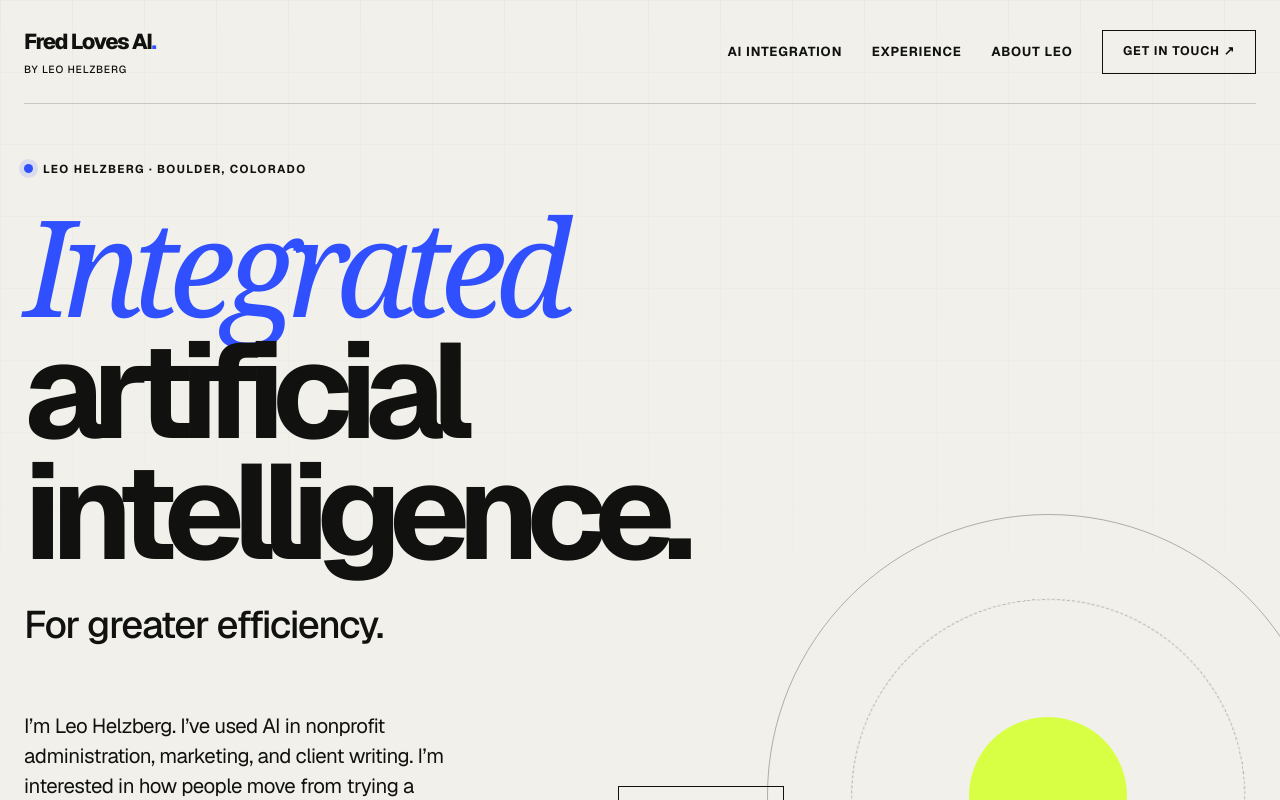
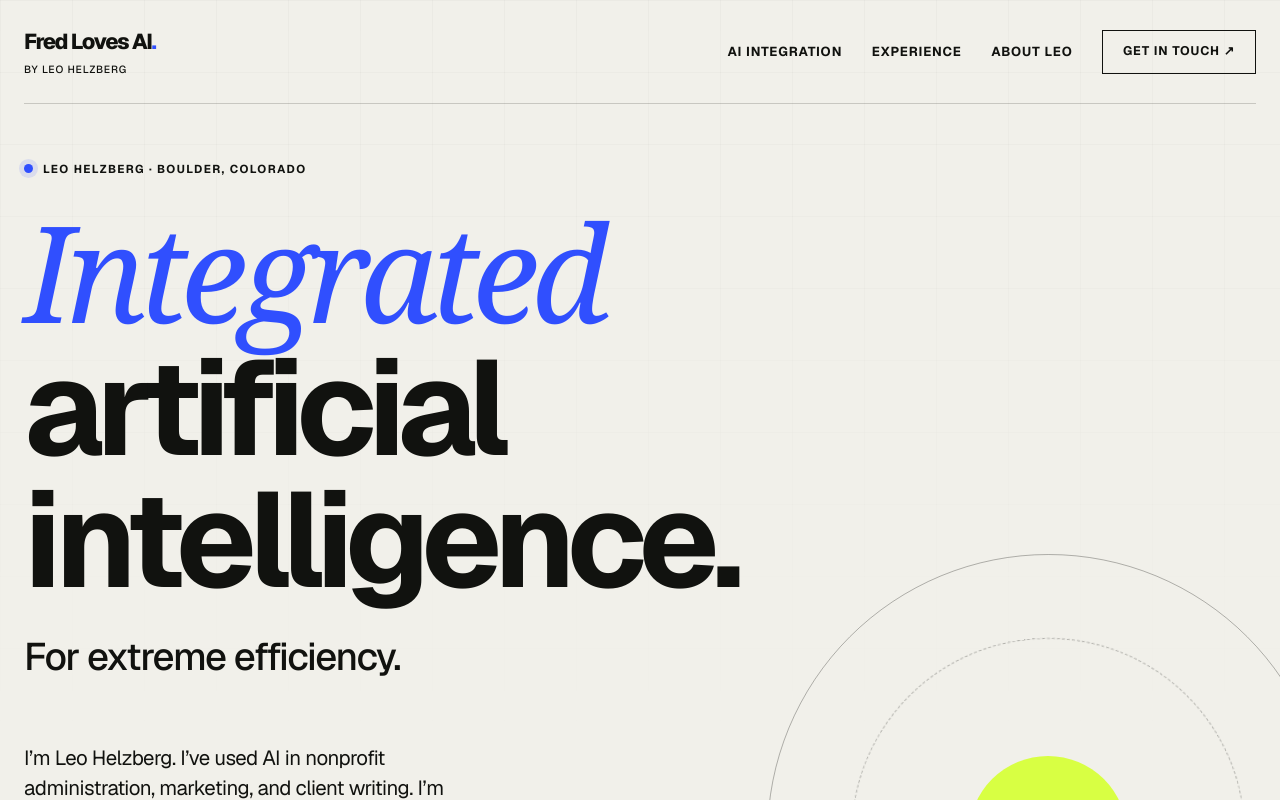
Before and after one commit to Fred-Leo/fred-loves-ai, a Next.js app: page / in a window 1280 px wide. Shown: the top 800 px of the page. Built offline with nearby package versions, Linux system fonts and the light colour scheme.

Commit message:
Use extreme efficiency and fix headline ligatures and spacing

```diff
--- a/src/app/globals.css
+++ b/src/app/globals.css
@@ -846,3 +846,6 @@ a {
 .integration-grid p,.integration-closing{font-size:1rem;line-height:1.65;color:#f1f0eabf;margin:0}
 .integration-closing{max-width:620px;margin:60px 0 0 auto}
 @media(max-width:800px){.integration-grid{grid-template-columns:1fr;gap:35px}.integration-grid article+article{border-top:1px solid #ffffff40;padding-top:30px}.integration-grid h3{margin-top:18px}}
+
+.hero h1{font-variant-ligatures:none;font-feature-settings:"liga" 0,"clig" 0;letter-spacing:-.055em;line-height:.98}
+.hero h1 em{letter-spacing:-.055em}
--- a/src/app/portfolio.tsx
+++ b/src/app/portfolio.tsx
@@ -15,7 +15,7 @@ export default function Portfolio() {
       </nav>
       <div className="hero-grid shell">
         <div className="hero-kicker"><span className="status-dot" /> Leo Helzberg · Boulder, Colorado</div>
-        <h1><em>Integrated</em><br />artificial<br />intelligence.<span style={{ display: "block", fontSize: "clamp(1.4rem, 3vw, 2.8rem)", letterSpacing: "-0.035em", lineHeight: 1.2, marginTop: "28px", fontWeight: 500 }}>For greater efficiency.</span></h1>
+        <h1><em>Integrated</em><br />artificial<br />intelligence.<span style={{ display: "block", fontSize: "clamp(1.4rem, 3vw, 2.8rem)", letterSpacing: "-0.035em", lineHeight: 1.2, marginTop: "28px", fontWeight: 500 }}>For extreme efficiency.</span></h1>
         <div className="hero-bottom"><p>I’m Leo Helzberg. I’ve used AI in nonprofit administration, marketing, and client writing. I’m interested in how people move from trying a chatbot to using AI in their daily work.</p><a href="#integration" className="nav-cta">AI integration ↓</a></div>
         <div className="hero-orbit" aria-hidden="true"><div className="orbit orbit-one" /><div className="orbit orbit-two" /><span className="orbit-core" /></div>
       </div>
```
